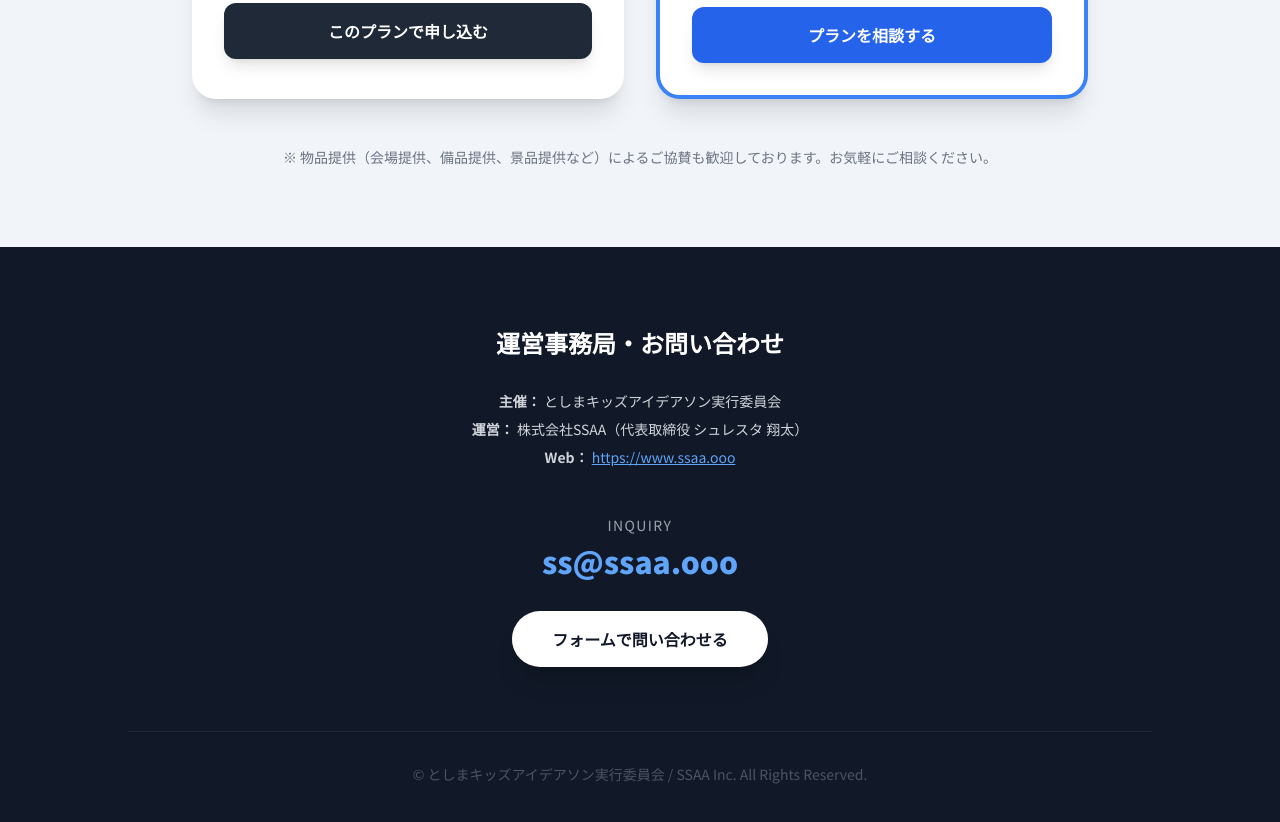
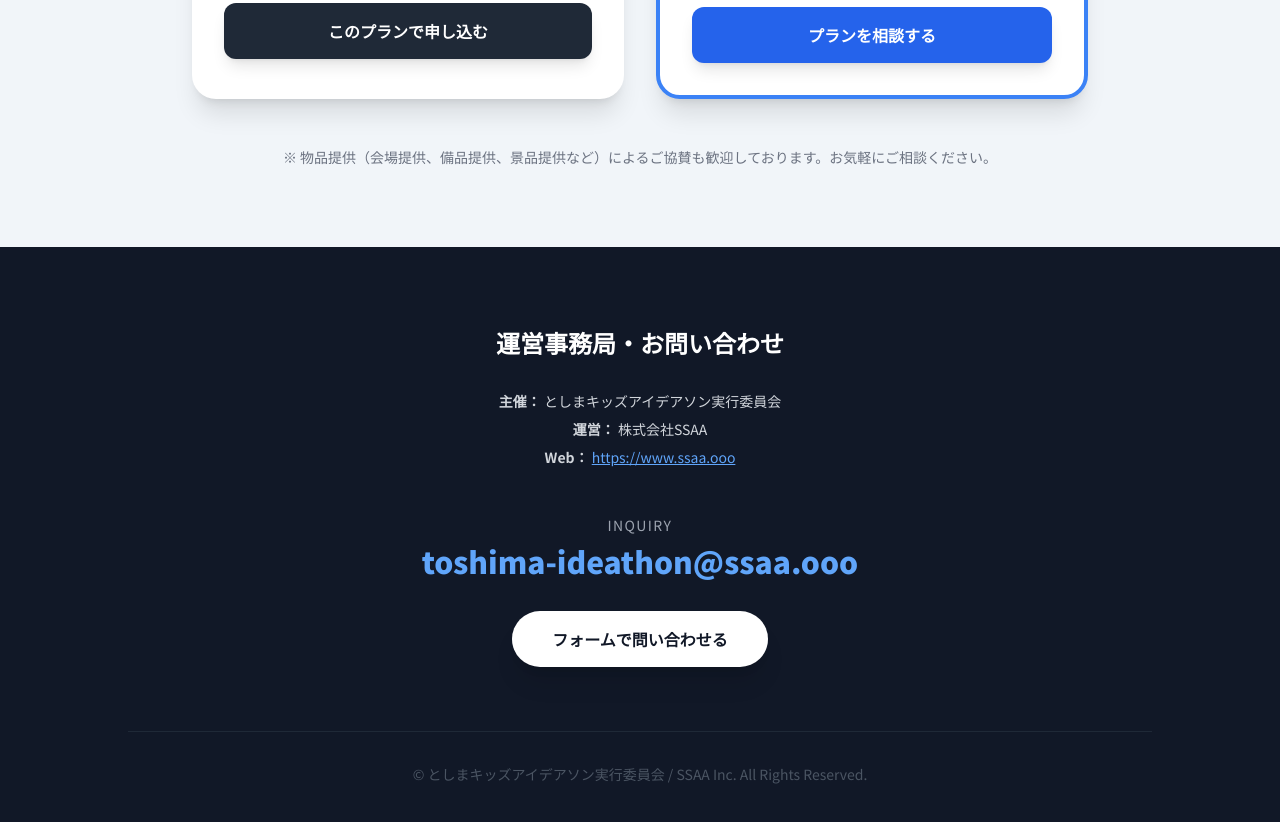
Before and after one commit to ssaa-ooo/kids-ideathon-toshima, a plain HTML site: page support.html in a window 1280 px wide. Shown: the part 3166-3988 px from the top of the page. Drawn offline with nearby package versions, Linux system fonts and the light colour scheme.

Commit message:
Update support.html

```diff
--- a/support.html
+++ b/support.html
@@ -276,12 +276,12 @@
             <h2 class="text-xl md:text-2xl font-bold mb-8 text-white">運営事務局・お問い合わせ</h2>
             <div class="space-y-2 text-gray-300 text-xs md:text-sm mb-12">
                 <p><strong>主催：</strong> としまキッズアイデアソン実行委員会</p>
-                <p><strong>運営：</strong> 株式会社SSAA（代表取締役 シュレスタ 翔太）</p>
+                <p><strong>運営：</strong> 株式会社SSAA</p>
                 <p><strong>Web：</strong> <a href="https://www.ssaa.ooo" class="underline hover:text-blue-400 transition text-blue-400">https://www.ssaa.ooo</a></p>
             </div>
             <div class="flex flex-col items-center">
                 <p class="text-xs md:text-sm text-gray-400 mb-2 uppercase tracking-widest">Inquiry</p>
-                <p class="text-2xl md:text-3xl font-black mb-8 text-blue-400">ss@ssaa.ooo</p>
+                <p class="text-2xl md:text-3xl font-black mb-8 text-blue-400">toshima-ideathon@ssaa.ooo</p>
                 <a href="https://docs.google.com/forms/d/e/1FAIpQLSc3YCT2om7tyRHcaBbUOmZIRSYe21ueuWt7O4Yigbv-90yiWw/viewform?usp=publish-editor" target="_blank" class="inline-block bg-white text-gray-900 px-10 py-4 rounded-full font-bold text-sm md:text-base hover:bg-blue-100 transition shadow-xl">フォームで問い合わせる</a>
             </div>
             <div class="text-center text-gray-600 text-[10px] md:text-sm mt-16 pt-8 border-t border-gray-800">
```
